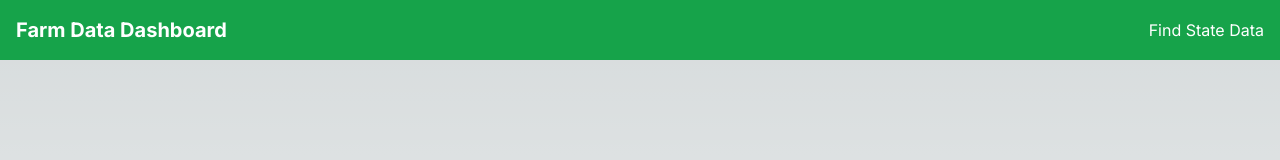
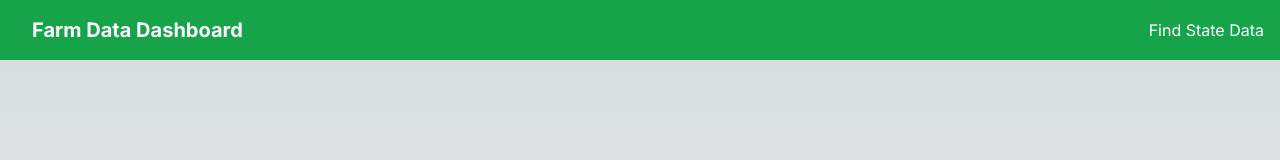
Before and after one commit to erlemulligan/farm-data, a Next.js app: page / in a window 1280 px wide. Shown: the top 160 px of the page. Built offline with nearby package versions, Linux system fonts and the light colour scheme.

Commit message:
adding padding to header

```diff
--- a/src/app/layout.tsx
+++ b/src/app/layout.tsx
@@ -18,7 +18,7 @@ export default function RootLayout({
     <html lang="en">
       <body className={inter.className}>
         <header className="flex justify-between items-center p-4 bg-green-600 text-white">
-          <div className="flex items-center">
+          <div className="px-4 flex items-center">
             <a href="/" className="text-xl font-bold">
               Farm Data Dashboard
             </a>
```
